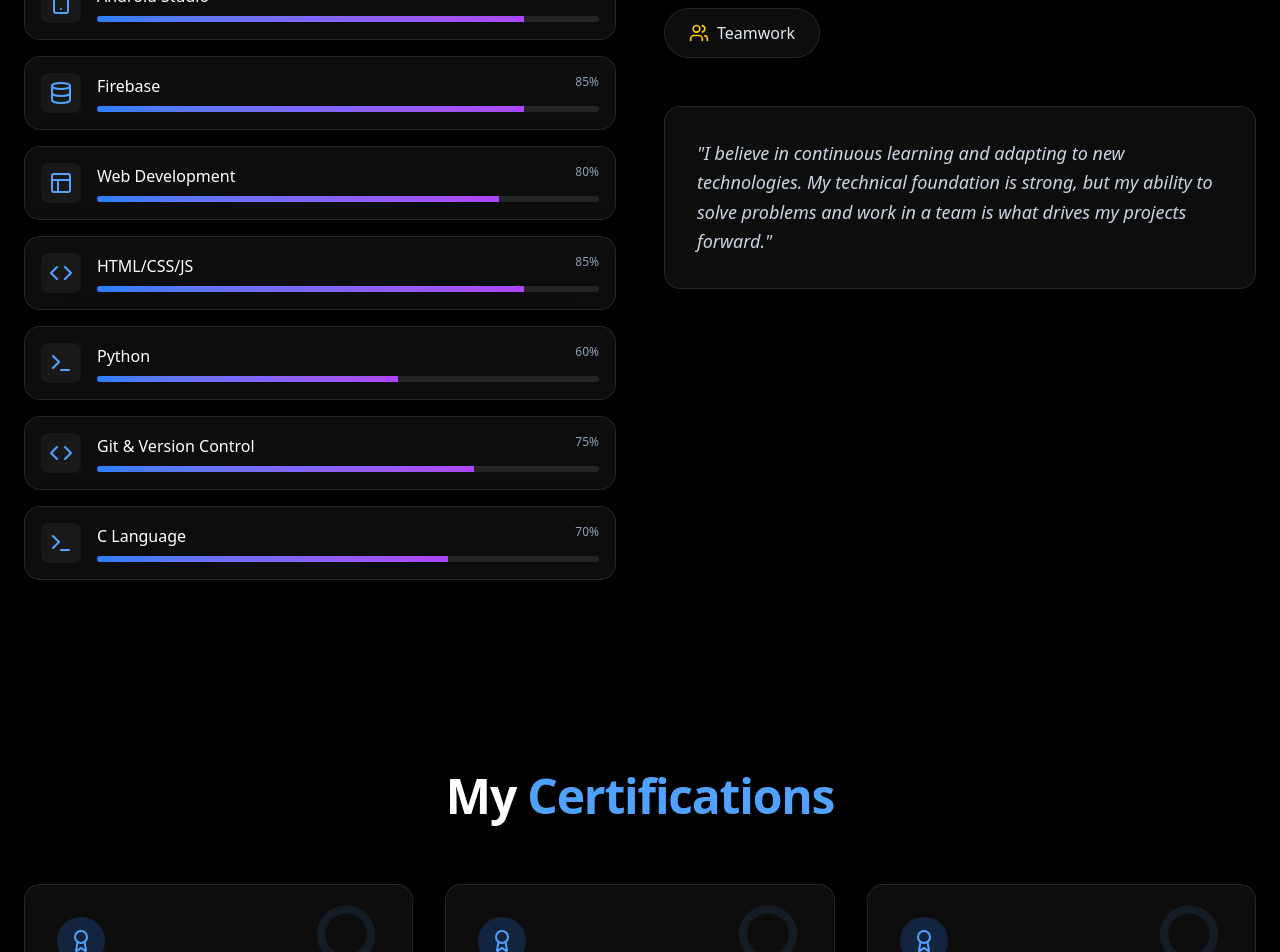
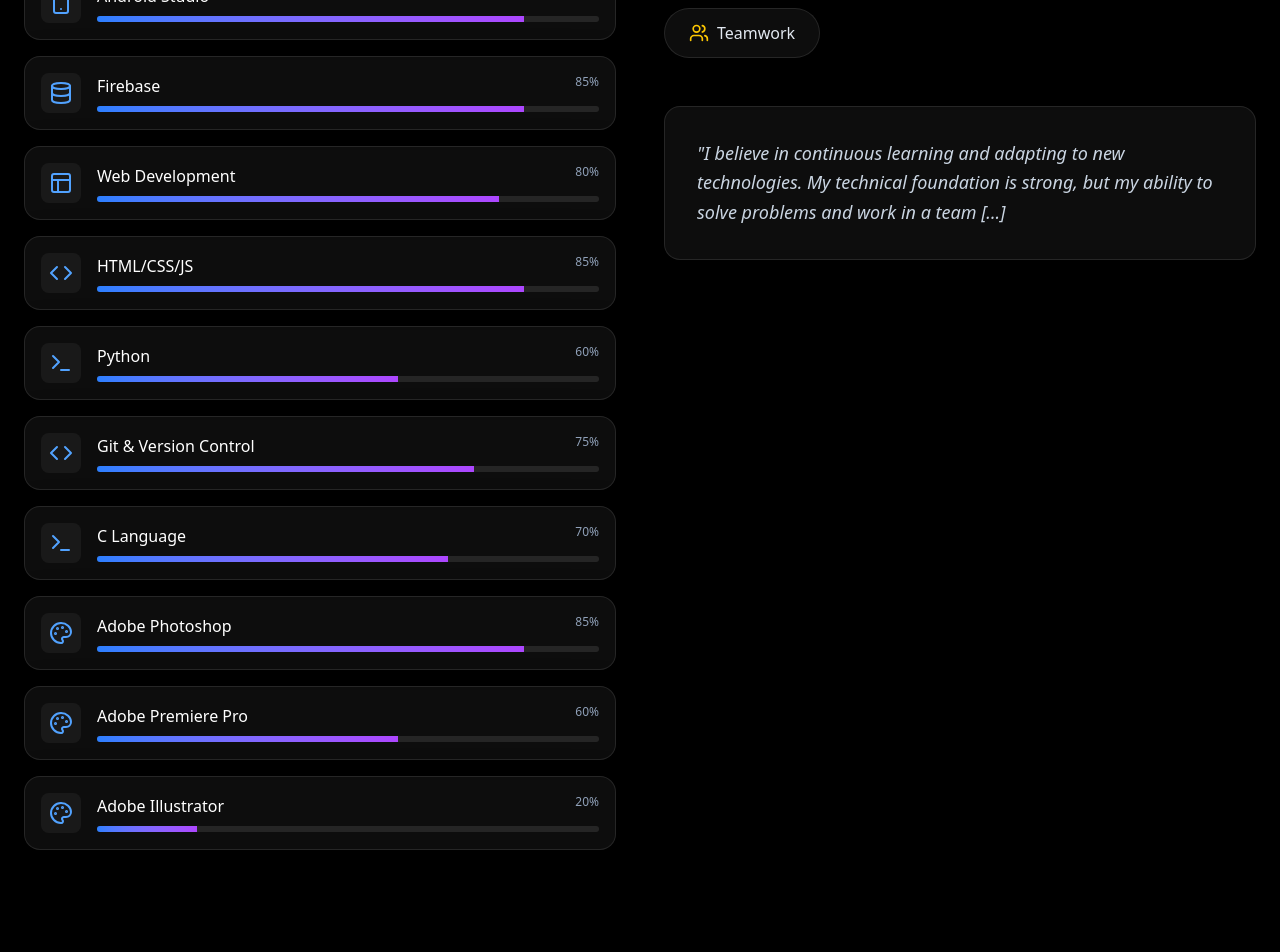
Before and after one commit to Vijayapardhu/portfolio, a Next.js app: page / in a window 1280 px wide. Shown: the part 2320-3272 px from the top of the page. Built offline with nearby package versions, Linux system fonts and the light colour scheme.

Commit message:
Add Adobe Creative Suite skills to technical skills

```diff
--- a/src/components/sections/Skills.tsx
+++ b/src/components/sections/Skills.tsx
@@ -2,7 +2,7 @@
 
 import React from 'react';
 import { motion } from 'framer-motion';
-import { Code, Database, Layout, Smartphone, Terminal, Users, Brain, Clock, MessageSquare, Zap } from 'lucide-react';
+import { Code, Database, Layout, Smartphone, Terminal, Users, Brain, Clock, MessageSquare, Zap, Palette } from 'lucide-react';
 import GlassCard from '@/components/ui/GlassCard';
 
 const skills = {
@@ -15,6 +15,9 @@ const skills = {
         { name: 'Python', icon: <Terminal size={24} />, level: 60 },
         { name: 'Git & Version Control', icon: <Code size={24} />, level: 75 },
         { name: 'C Language', icon: <Terminal size={24} />, level: 70 },
+        { name: 'Adobe Photoshop', icon: <Palette size={24} />, level: 85 },
+        { name: 'Adobe Premiere Pro', icon: <Palette size={24} />, level: 60 },
+        { name: 'Adobe Illustrator', icon: <Palette size={24} />, level: 20 },
     ],
     soft: [
         { name: 'Problem Solving', icon: <Brain size={20} /> },
@@ -95,7 +98,7 @@ const Skills = () => {
                             {/* Additional Context */}
                             <GlassCard className="p-8 border-l-4 border-l-blue-500">
                                 <p className="text-slate-300 italic text-lg leading-relaxed font-light">
-                                    &quot;I believe in continuous learning and adapting to new technologies. My technical foundation is strong, but my ability to solve problems and work in a team is what drives my projects forward.&quot;
+                                    &quot;I believe in continuous learning and adapting to new technologies. My technical foundation is strong, but my ability to solve problems and work in a team [...]
                                 </p>
                             </GlassCard>
                         </div>
```
